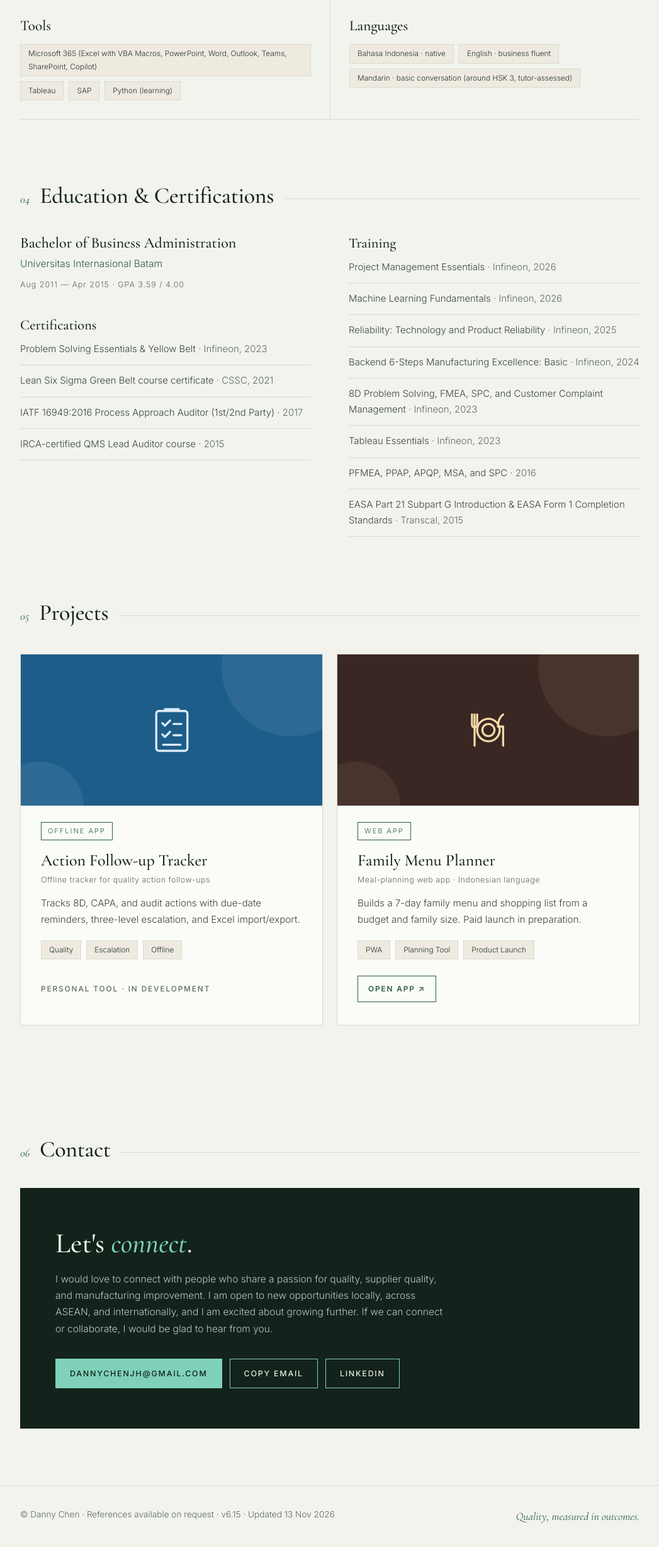
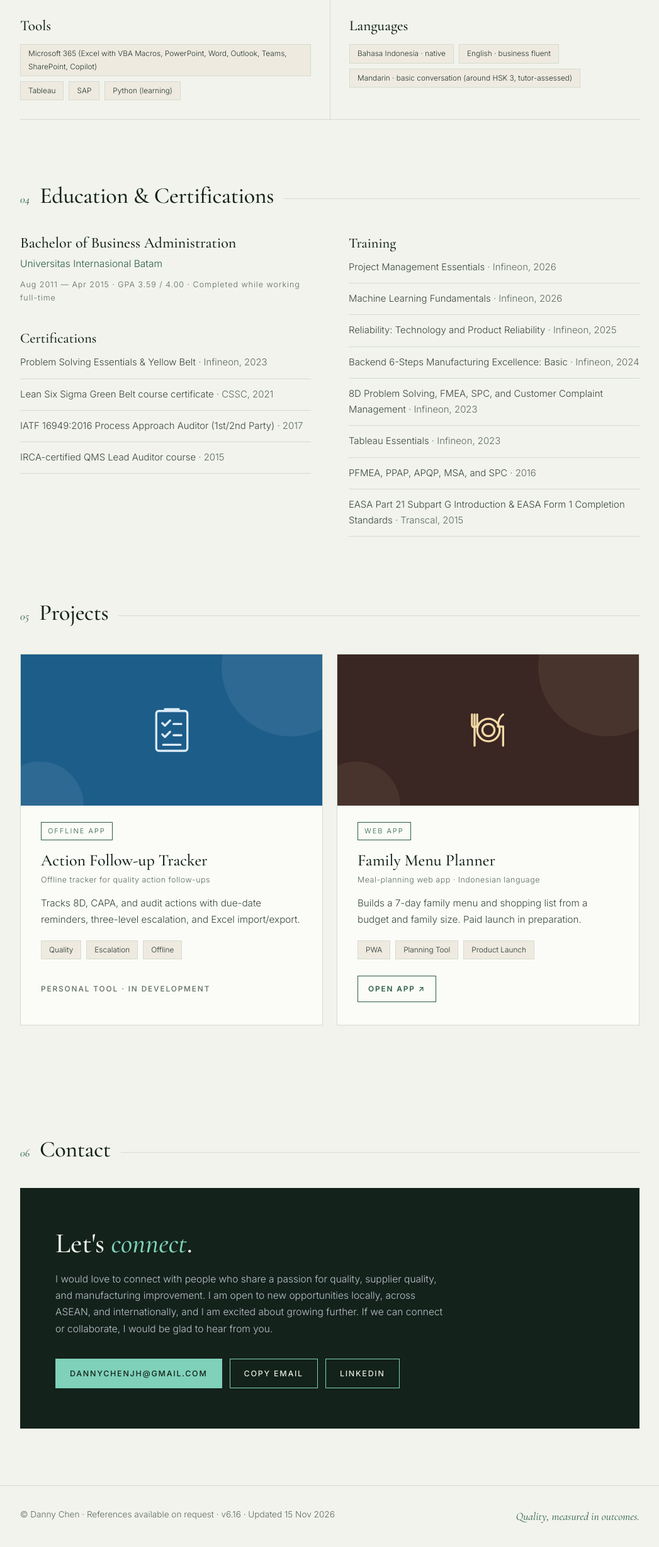
Before and after one commit to dannychenjh/dannychenjh.github.io, a plain HTML site: page index.html in a window 1280 px wide. Shown: the part 4219-6675 px from the top of the page at 63% size, without its empty margins (116-1163 px from the left). Drawn offline with nearby package versions, Linux system fonts and the light colour scheme.

Commit message:
Add files via upload

```diff
--- a/index.html
+++ b/index.html
@@ -649,7 +649,7 @@
       <div>
         <h3>Bachelor of Business Administration</h3>
         <div class="org">Universitas Internasional Batam</div>
-        <div class="period">Aug 2011 — Apr 2015 · GPA 3.59 / 4.00</div>
+        <div class="period">Aug 2011 — Apr 2015 · GPA 3.59 / 4.00 · Completed while working full-time</div>
         <h4 class="cert-head cert-first">Certifications</h4>
         <ul class="certs">
           <li>Problem Solving Essentials &amp; Yellow Belt <span>· Infineon, 2023</span></li>
@@ -736,7 +736,7 @@
 
 <footer>
   <div class="wrap">
-    <span>© Danny Chen · References available on request · <span class="ver">v6.15 · Updated 13 Nov 2026</span></span>
+    <span>© Danny Chen · References available on request · <span class="ver">v6.16 · Updated 15 Nov 2026</span></span>
     <em>Quality, measured in outcomes.</em>
   </div>
 </footer>
```
Also changed, not shown: 1 other file.
